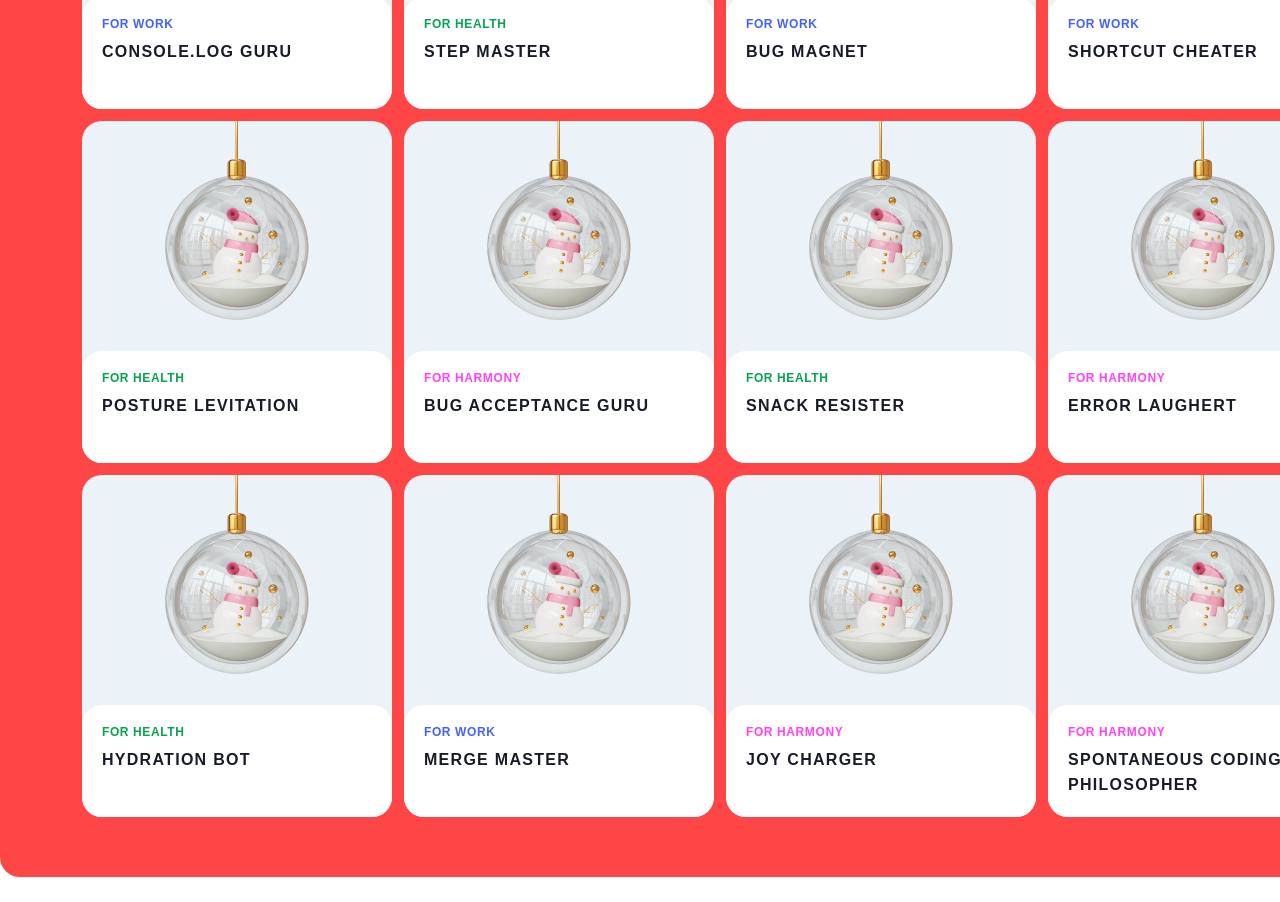
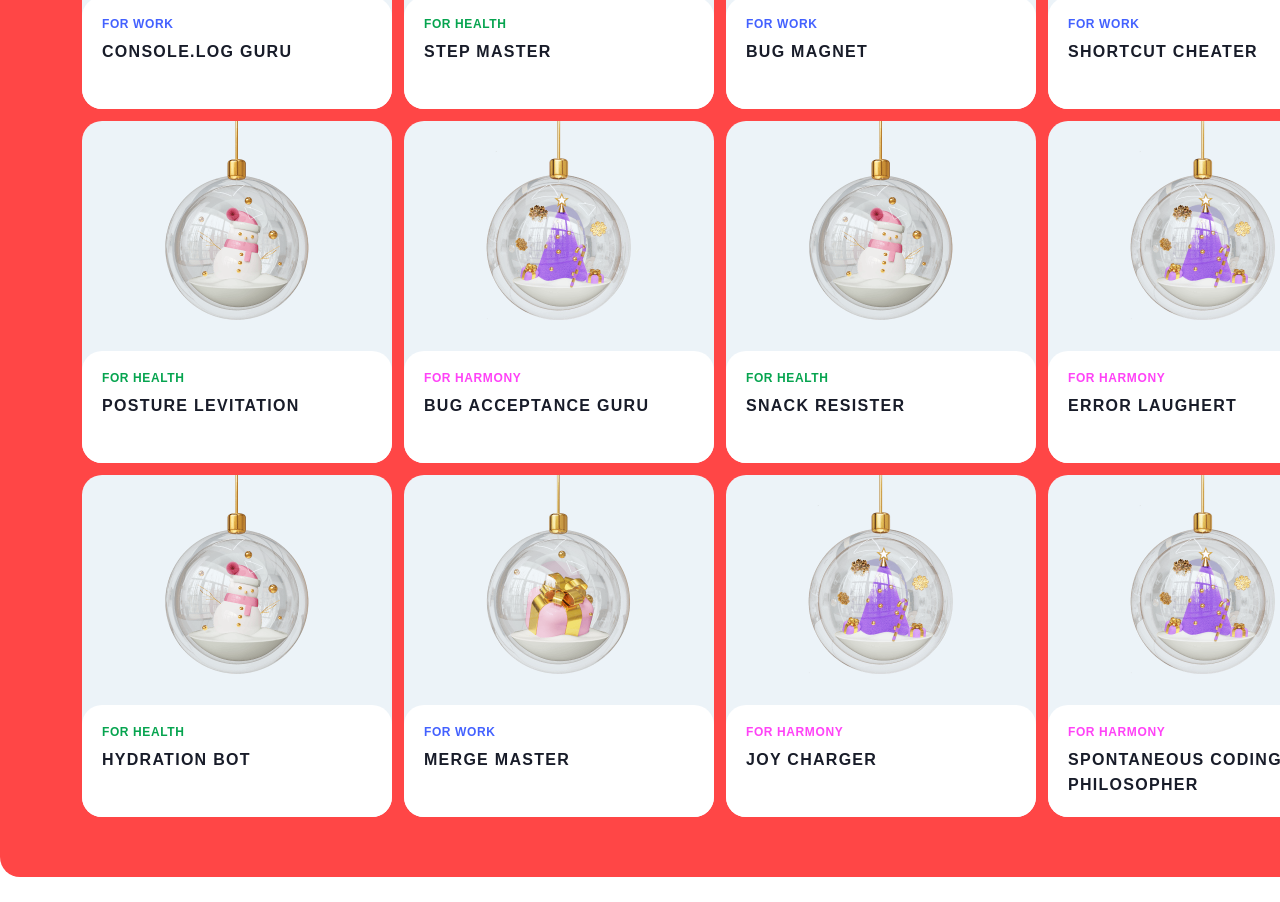
Before and after one commit to crlinm/Christmas-shop, a website built with Parcel: page christmas-shop/gifts.html in a window 1280 px wide. Shown: the part 581-1483 px from the top of the page. Built offline with nearby package versions, Linux system fonts and the light colour scheme; a small style sheet from the web is missing; a web font is replaced by a local one.

Commit message:
feat: gifts - edit picture cards

```diff
--- a/christmas-shop/gifts.html
+++ b/christmas-shop/gifts.html
@@ -71,7 +71,7 @@
                                 </div>
                             </div>
                             <div class="gift__card">
-                                <img src="./src/assets/img/gifts/gift-for-harmony.png" alt="">
+                                <img src="./src/assets/img/gifts/gift-for-work.png" alt="">
                                 <div class="card__content">
                                     <p class="h4 gift__tag gift__tag_purpled">For work</p>
                                     <p class="h3 gift__name">Shortcut Cheater</p>
@@ -85,7 +85,7 @@
                                 </div>
                             </div>
                             <div class="gift__card">
-                                <img src="./src/assets/img/gifts/gift-for-health.png" alt="">
+                                <img src="./src/assets/img/gifts/gift-for-harmony.png" alt="">
                                 <div class="card__content">
                                     <p class="h4 gift__tag gift__tag_pinked">For harmony</p>
                                     <p class="h3 gift__name">Bug Acceptance Guru</p>
@@ -99,7 +99,7 @@
                                 </div>
                             </div>
                             <div class="gift__card">
-                                <img src="./src/assets/img/gifts/gift-for-health.png" alt="">
+                                <img src="./src/assets/img/gifts/gift-for-harmony.png" alt="">
                                 <div class="card__content">
                                     <p class="h4 gift__tag gift__tag_pinked">For harmony</p>
                                     <p class="h3 gift__name">Error Laughert</p>
@@ -113,21 +113,21 @@
                                 </div>
                             </div>
                             <div class="gift__card">
-                                <img src="./src/assets/img/gifts/gift-for-health.png" alt="">
+                                <img src="./src/assets/img/gifts/gift-for-work.png" alt="">
                                 <div class="card__content">
                                     <p class="h4 gift__tag gift__tag_purpled">For work</p>
                                     <p class="h3 gift__name">Merge Master</p>
                                 </div>
                             </div>
                             <div class="gift__card">
-                                <img src="./src/assets/img/gifts/gift-for-health.png" alt="">
+                                <img src="./src/assets/img/gifts/gift-for-harmony.png" alt="">
                                 <div class="card__content">
                                     <p class="h4 gift__tag gift__tag_pinked">For harmony</p>
                                     <p class="h3 gift__name">Joy Charger</p>
                                 </div>
                             </div>
                             <div class="gift__card">
-                                <img src="./src/assets/img/gifts/gift-for-health.png" alt="">
+                                <img src="./src/assets/img/gifts/gift-for-harmony.png" alt="">
                                 <div class="card__content">
                                     <p class="h4 gift__tag gift__tag_pinked">For harmony</p>
                                     <p class="h3 gift__name">Spontaneous Coding Philosopher</p>
```
